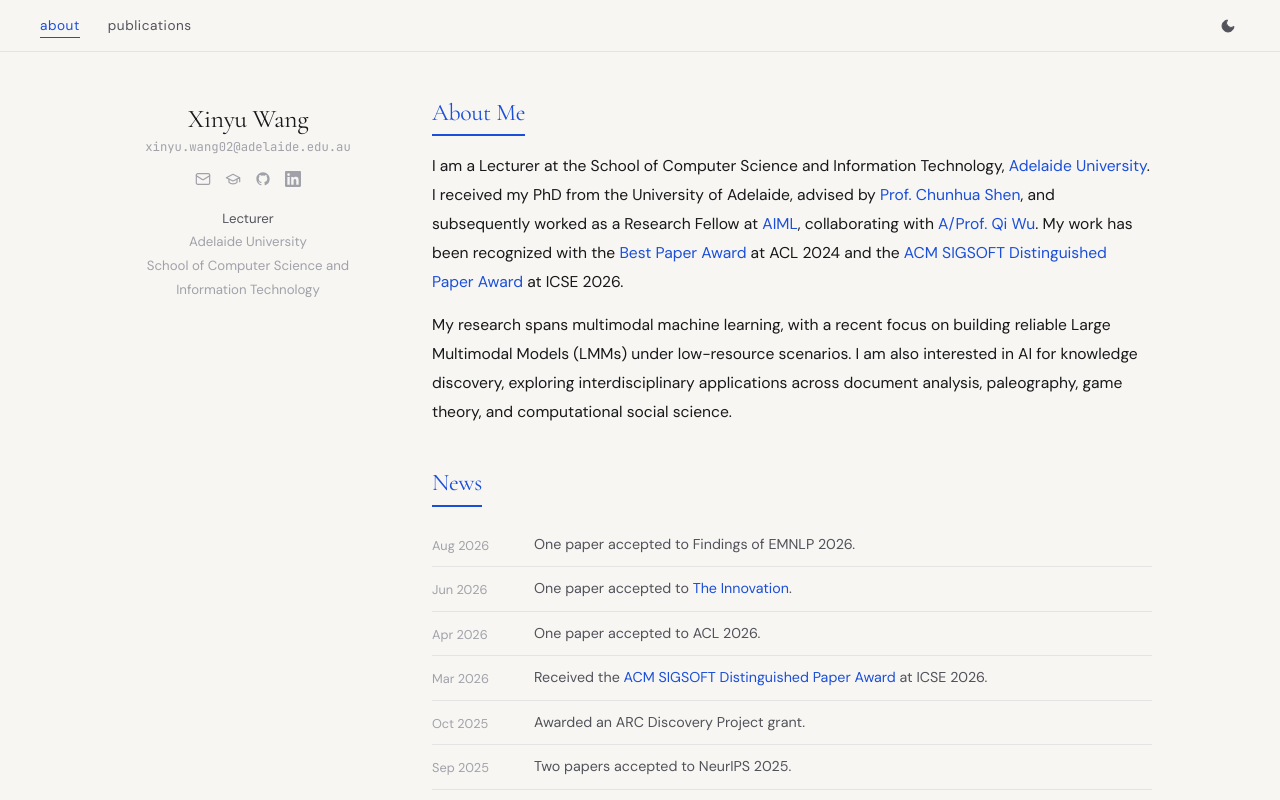
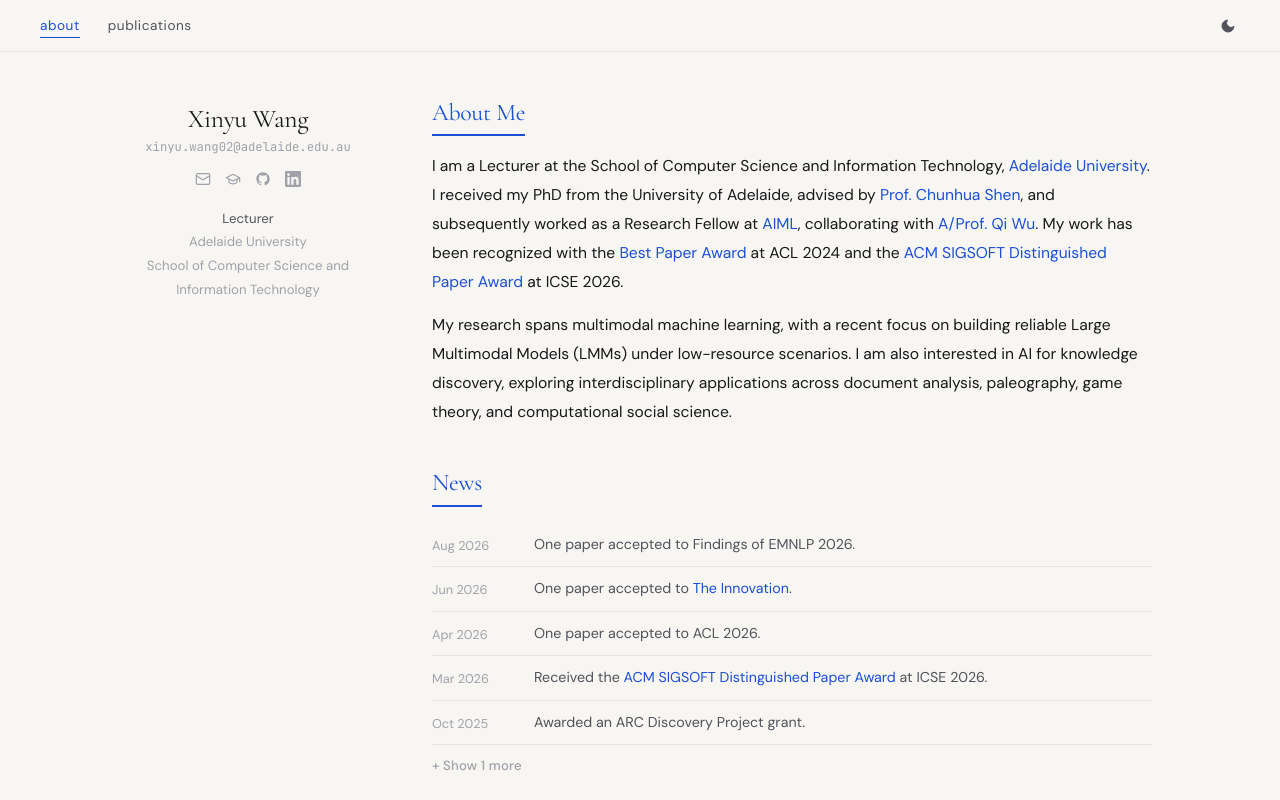
Before and after one commit to xinke-wang/xinke-wang.github.io, a React (Vite) app: page / in a window 1280 px wide. Shown: the top 800 px of the page. Built offline with nearby package versions, Linux system fonts and the light colour scheme.

Commit message:
Add collapsible news list

```diff
--- a/src/sections/About.jsx
+++ b/src/sections/About.jsx
@@ -1,6 +1,9 @@
+import { useState } from 'react';
 import { SectionTitle } from '../components/SectionTitle.jsx';
 import { TextLink } from '../components/TextLink.jsx';
 import { NEWS, FUNDINGS, TEACHING } from '../data/about.js';
+
+const NEWS_LIMIT = 5;
 
 // Render a news line, optionally linking the whole line (href) or just a
 // phrase within it (linkText).
@@ -18,6 +21,10 @@
 }
 
 export function AboutSection() {
+  const [newsExpanded, setNewsExpanded] = useState(false);
+  const hiddenNewsCount = Math.max(NEWS.length - NEWS_LIMIT, 0);
+  const visibleNews = newsExpanded ? NEWS : NEWS.slice(0, NEWS_LIMIT);
+
   return (
     <div>
       <SectionTitle className="fade-up d1">About Me</SectionTitle>
@@ -46,7 +53,7 @@
       {/* News */}
       <div className="fade-up d3" style={{ marginTop: 44 }}>
         <SectionTitle>News</SectionTitle>
-        {NEWS.map((item) => (
+        {visibleNews.map((item) => (
           <div key={item.date} className="news-row">
             <span className="news-date">{item.date}</span>
             <span className="news-text">
@@ -54,6 +61,15 @@
             </span>
           </div>
         ))}
+        {hiddenNewsCount > 0 && (
+          <button
+            className="pub-more-btn"
+            aria-expanded={newsExpanded}
+            onClick={() => setNewsExpanded((expanded) => !expanded)}
+          >
+            {newsExpanded ? '− Show less' : `+ Show ${hiddenNewsCount} more`}
+          </button>
+        )}
       </div>
 
       {/* Fundings */}
```
